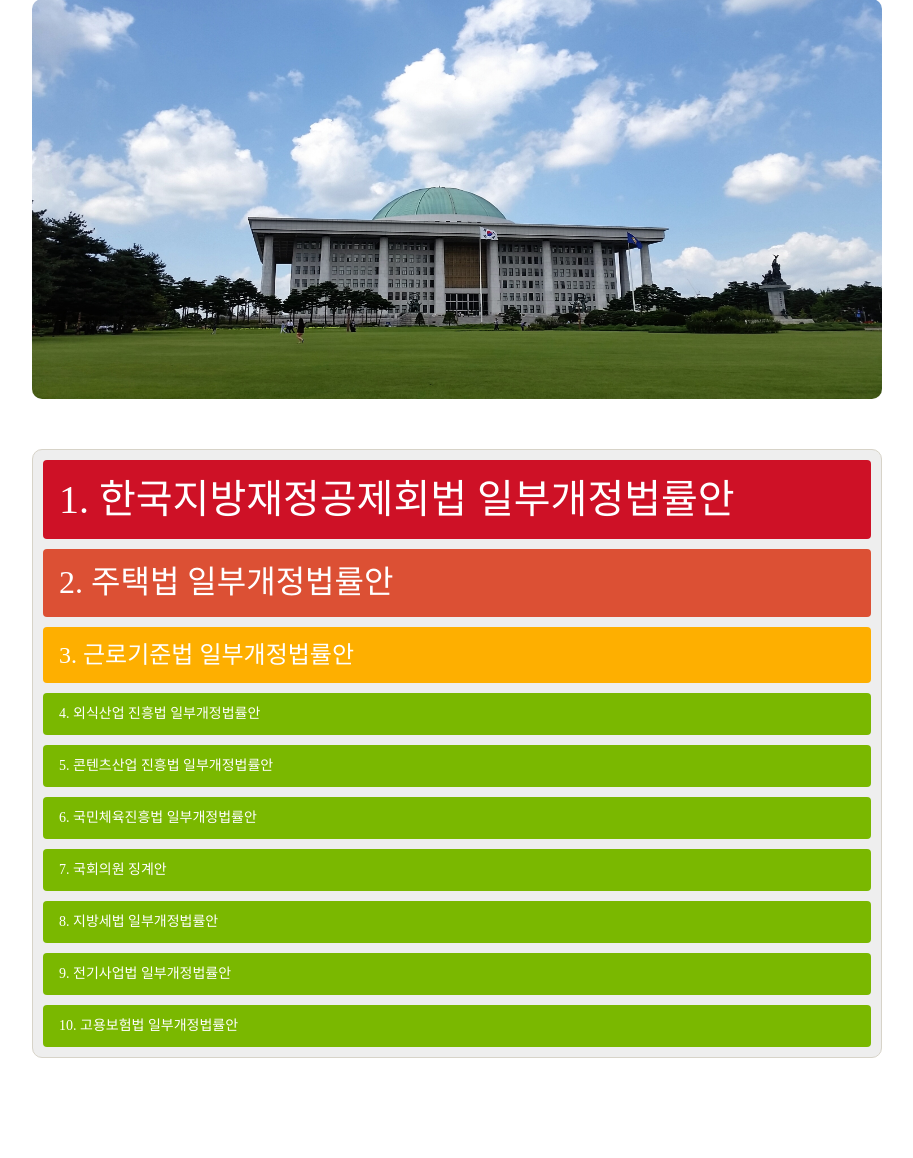
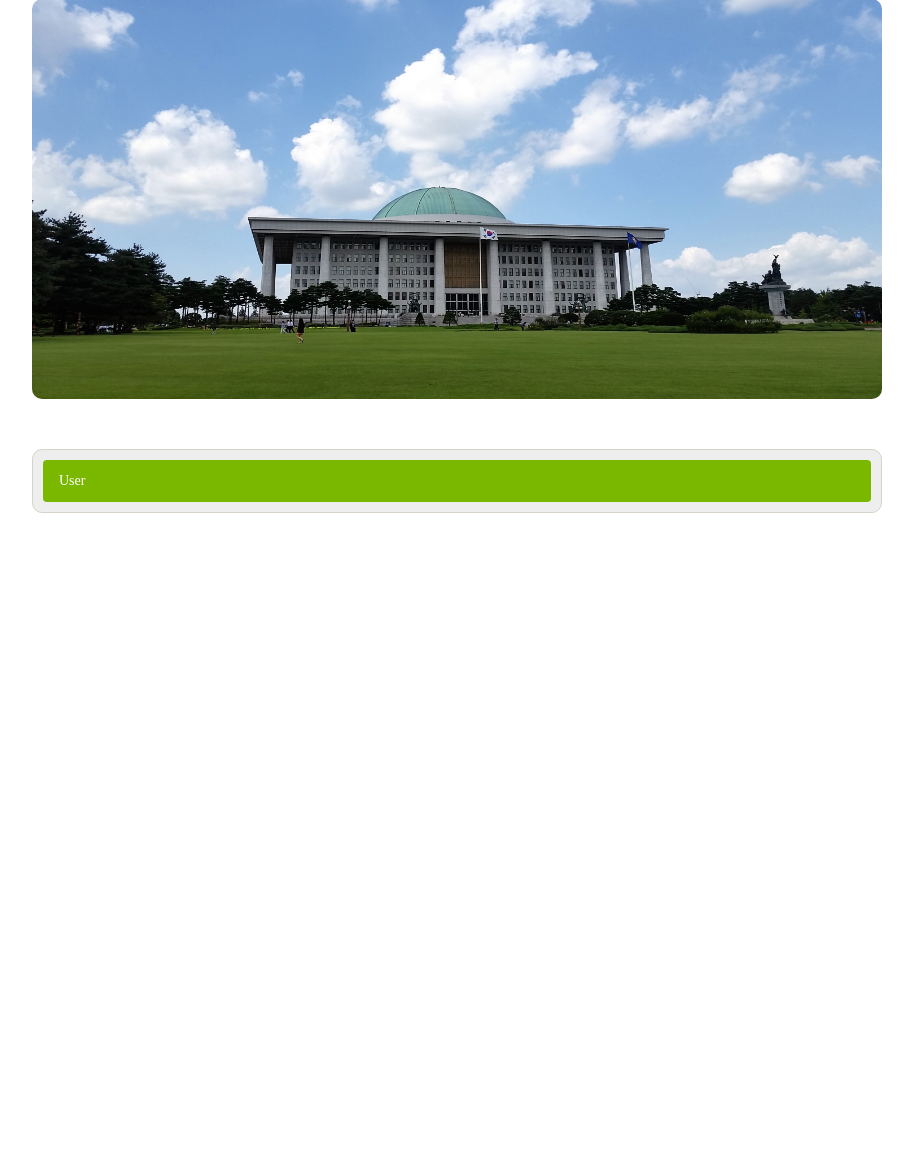
Before and after one commit to Capston2/Server, a Flask app: template templates/index.html in a window 1280 px wide. Shown: the part 101-1259 px from the top of the page, without its empty margins (183-1096 px from the left). After the commit the page ends 614 px from the top, so only its background shows below. Run offline with Flask 2, Linux system fonts and the light colour scheme; the template is opened without the code that fills it: most values are stand-ins (such as "Sample title", 1, 10 or a date in 2020); some libraries are stand-ins or nearby versions.

Commit message:
modified index

```diff
--- a/run.py
+++ b/run.py
@@ -1,6 +1,7 @@
 # -*- coding: utf-8 -*-
 from flask import Flask, render_template
 from bs4 import BeautifulSoup
+import json
 # from xmljson import badgerfish as bf
 # from xml.etree.ElementTree import fromstring
 # import requests
@@ -32,10 +33,11 @@ def internalServerError(e):
 
 @app.route("/")
 def index():
-	# uri = 'http://apis.data.go.kr/9710000/BillInfoService/getBillInfoList?ServiceKey=p7UBJeNZxl1cDhlLLsZT3H0ikrzKZ7miawcXdCvHKVm%2FjpxWbvKb1UWDyJlL7oNp7CTHgLejQR0QYax17zG46Q%3D%3D&numOfRows=10&pageSize=1&pageNo=1&startPage=1'
-	#
-	# return getXMLData(uri)
-	return render_template('index.html')
+	uri = 'http://apis.data.go.kr/9710000/BillInfoService/getBillInfoList?ServiceKey=p7UBJeNZxl1cDhlLLsZT3H0ikrzKZ7miawcXdCvHKVm%2FjpxWbvKb1UWDyJlL7oNp7CTHgLejQR0QYax17zG46Q%3D%3D&numOfRows=10&pageSize=1&pageNo=1&startPage=1'
+
+	items = getXMLData(uri)
+
+	return render_template('index.html', items = items)
 
 @app.route('/top')
 def top():
--- a/templates/index.html
+++ b/templates/index.html
@@ -6,7 +6,7 @@
       <div class="page_content">
         <div class="page_content_inner">
           <ol class="nav nav-pills nav-stacked">
-            <li role="presentation"><a href="detail" class="btn btn-list list-first">1. 한국지방재정공제회법 일부개정법률안</a></li>
+            <!-- <li role="presentation"><a href="detail" class="btn btn-list list-first">1. 한국지방재정공제회법 일부개정법률안</a></li>
             <li role="presentation"><a href="#" class="btn btn-list list-second">2. 주택법 일부개정법률안</a></li>
             <li role="presentation"><a href="#" class="btn btn-list list-third">3. 근로기준법 일부개정법률안</a></li>
             <li role="presentation"><a href="#" class="btn btn-list">4. 외식산업 진흥법 일부개정법률안</a></li>
@@ -15,7 +15,10 @@
             <li role="presentation"><a href="#" class="btn btn-list">7. 국회의원 징계안</a></li>
             <li role="presentation"><a href="#" class="btn btn-list">8. 지방세법 일부개정법률안</a></li>
             <li role="presentation"><a href="#" class="btn btn-list">9. 전기사업법 일부개정법률안</a></li>
-            <li role="presentation"><a href="#" class="btn btn-list">10. 고용보험법 일부개정법률안</a></li>
+            <li role="presentation"><a href="#" class="btn btn-list">10. 고용보험법 일부개정법률안</a></li> -->
+            {% for item in items %}
+              <li role="presentation"><a href="#" class="btn btn-list">{{ item.billname }}</a></li>
+            {% endfor %}
           </ol>
         </div>
       </div>
--- a/templates/template.html
+++ b/templates/template.html
@@ -5,7 +5,7 @@
   <meta name="viewport" content="width=device-width, initial-scale=1.0">
   <meta http-equiv="X-UA-Compatible" content="ie=edge">
   <link rel="stylesheet" href="https://maxcdn.bootstrapcdn.com/bootstrap/3.3.2/css/bootstrap.min.css">
-  <link rel="stylesheet" href="../static/css/main.css">
+  <link rel="stylesheet" href="{{ url_for('static', filename='css/main.css') }}">
   <script src="https://maxcdn.bootstrapcdn.com/bootstrap/3.3.2/js/bootstrap.min.js"></script>
   <title>국.대.전</title>
 </head>
```
